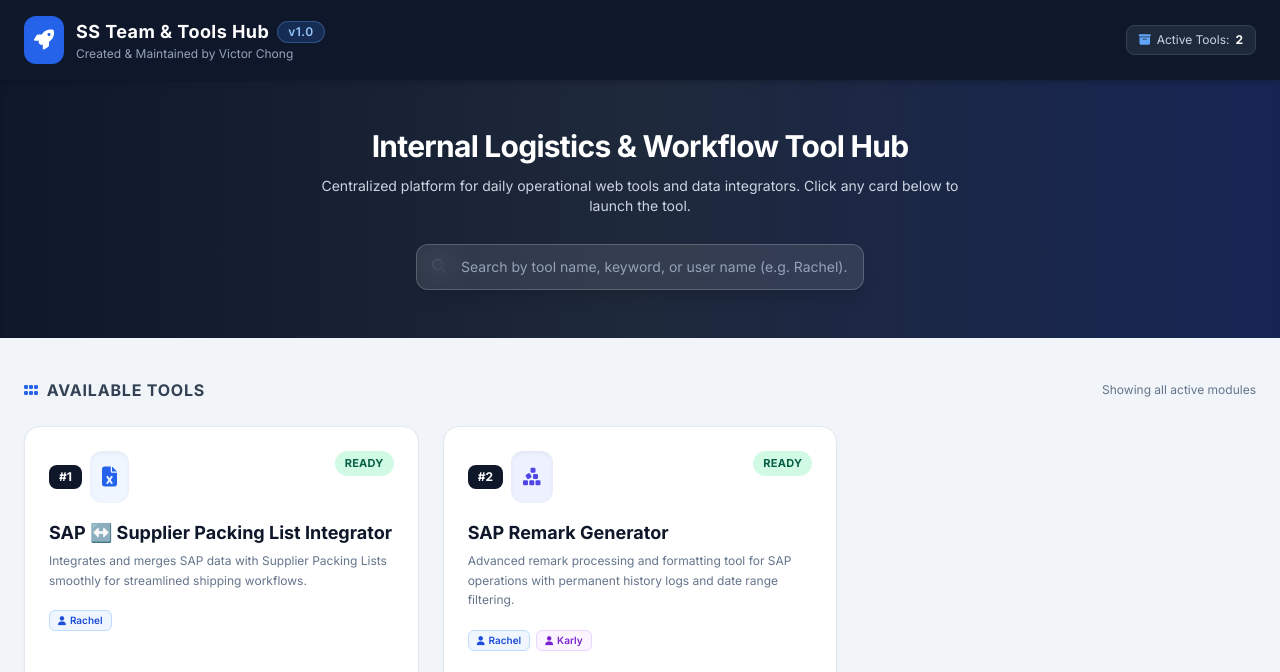
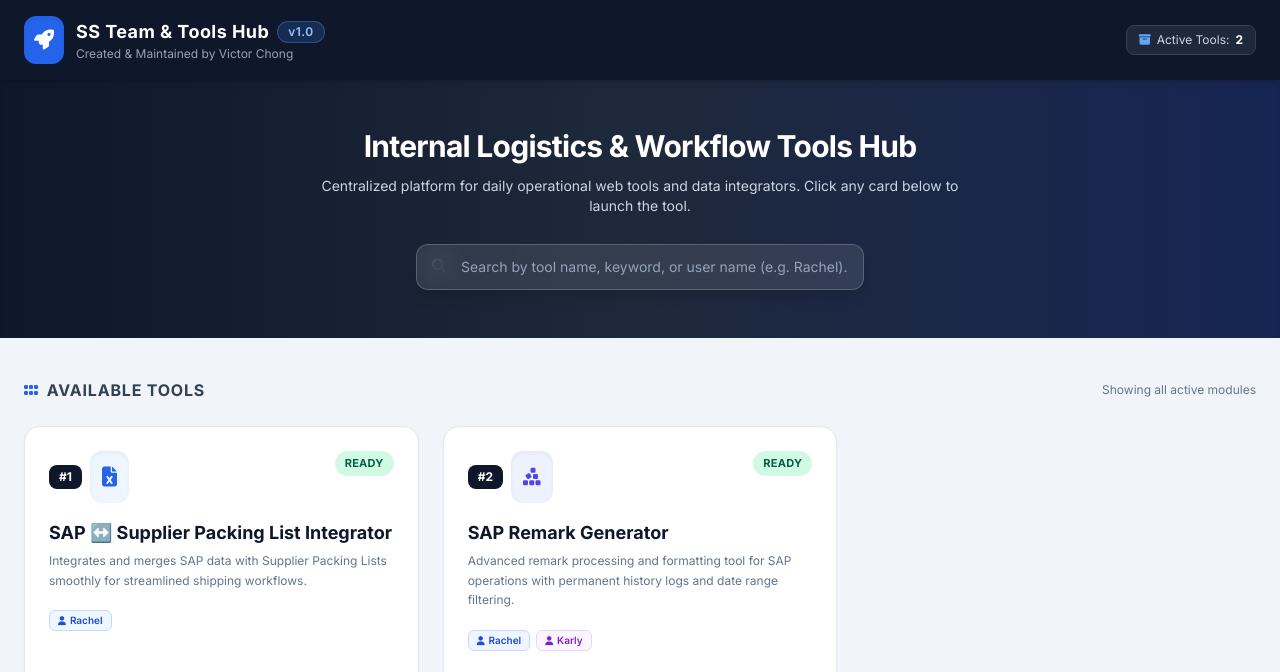
Before and after one commit to blpvictorc/ssfrontpage, a plain HTML site: page index.html in a window 1280 px wide. Shown: the top 672 px of the page. Drawn offline with nearby package versions, Linux system fonts and the light colour scheme.

Commit message:
Update index.html

```diff
--- a/index.html
+++ b/index.html
@@ -50,7 +50,7 @@
     <!-- Hero Banner Section -->
     <section class="bg-gradient-to-r from-slate-900 via-slate-800 to-blue-950 text-white py-12 px-6 shadow-inner">
         <div class="max-w-[1400px] mx-auto text-center space-y-3">
-            <h2 class="text-3xl font-extrabold tracking-tight">Internal Logistics &amp; Workflow Tool Hub</h2>
+            <h2 class="text-3xl font-extrabold tracking-tight">Internal Logistics &amp; Workflow Tools Hub</h2>
             <p class="text-slate-300 text-sm max-w-2xl mx-auto">
                 Centralized platform for daily operational web tools and data integrators. Click any card below to launch the tool.
             </p>
```
